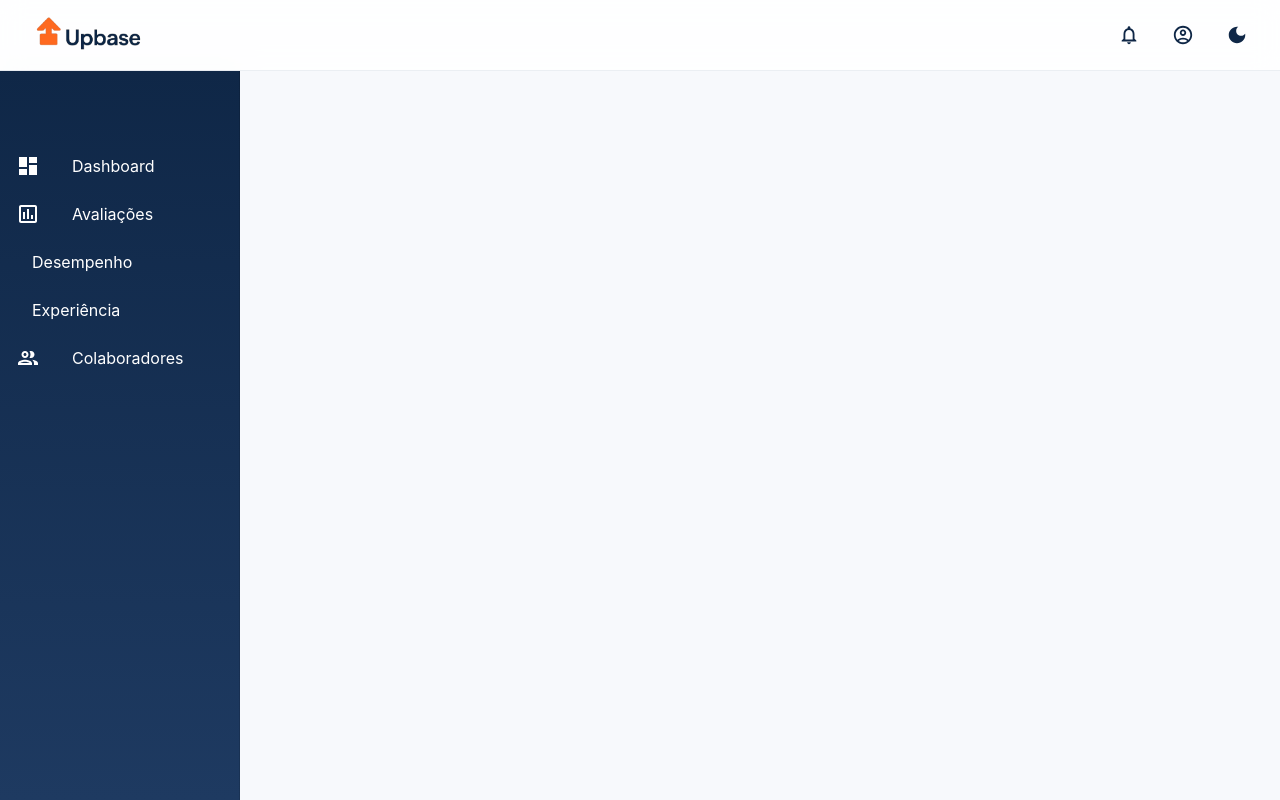
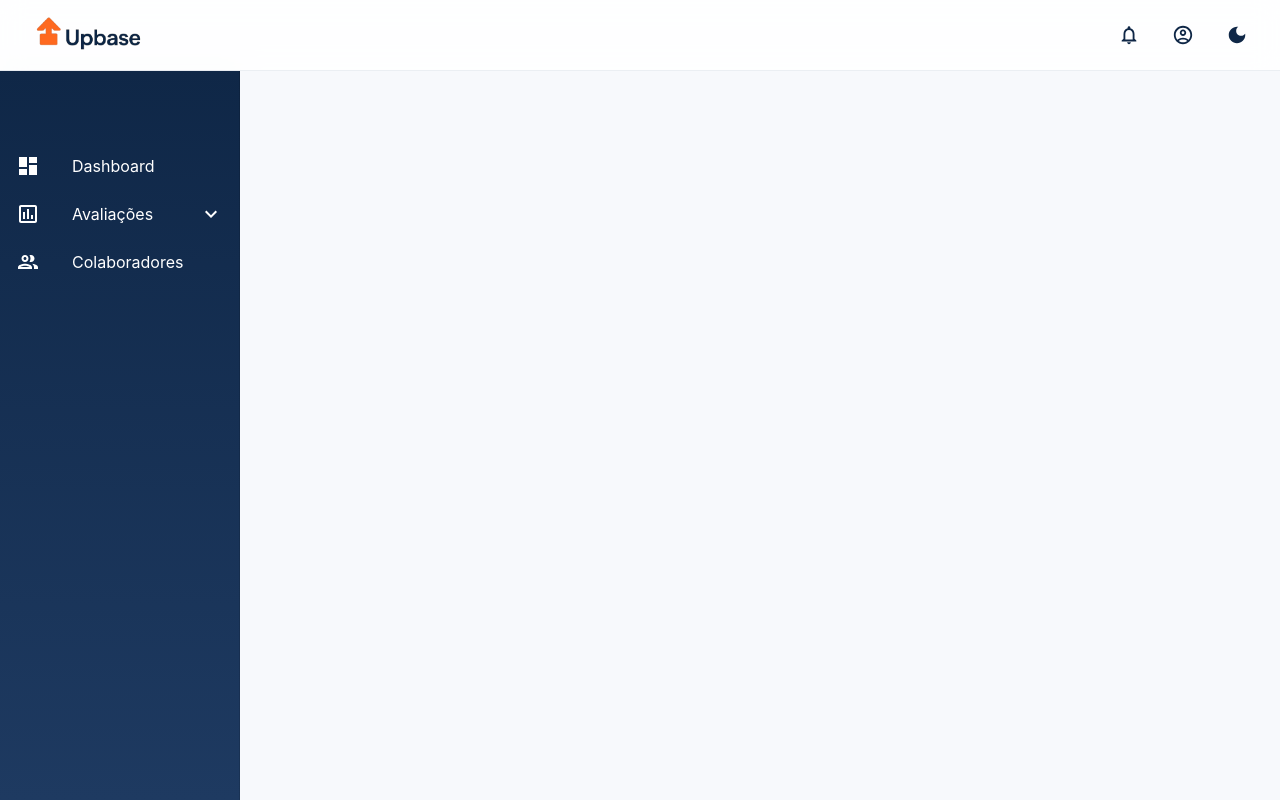
Before and after one commit to RobsonFSVieira/upbase, a React (Create React App) app: page /colaboradores in a window 1280 px wide. Built offline with nearby package versions, Linux system fonts and the light colour scheme.

Commit message:
expandedMenu

```diff
--- a/src/components/Layout/MainLayout.js
+++ b/src/components/Layout/MainLayout.js
@@ -20,6 +20,8 @@ import {
   DarkMode,
   NotificationsOutlined,
   AccountCircleOutlined,
+  ExpandMore,
+  ExpandLess,
 } from '@mui/icons-material';
 import { useNavigate } from 'react-router-dom';
 import { useTheme as useThemeContext } from '../../contexts/ThemeContext';
@@ -88,6 +90,7 @@ const menuItems = [
 function MainLayout({ children }) {
   const [mobileOpen, setMobileOpen] = useState(false);
   const [logoError, setLogoError] = useState(false); // Adicionando o state para o logo
+  const [expandedMenu, setExpandedMenu] = useState('');
   const theme = useTheme();
   const isMobile = useMediaQuery(theme.breakpoints.down('sm'));
   const navigate = useNavigate();
@@ -95,6 +98,15 @@ function MainLayout({ children }) {
 
   const handleDrawerToggle = () => {
     setMobileOpen(!mobileOpen);
+  };
+
+  const handleMenuClick = (item) => {
+    if (item.subItems) {
+      setExpandedMenu(expandedMenu === item.text ? '' : item.text);
+    } else {
+      navigate(item.path);
+      if (isMobile) handleDrawerToggle();
+    }
   };
 
   const drawer = (
@@ -105,16 +117,29 @@ function MainLayout({ children }) {
           <React.Fragment key={item.text}>
             <ListItem
               button
-              onClick={() => {
-                navigate(item.path);
-                if (isMobile) handleDrawerToggle();
+              onClick={() => handleMenuClick(item)}
+              sx={{
+                bgcolor:
+                  expandedMenu === item.text
+                    ? 'rgba(255, 255, 255, 0.08)'
+                    : 'transparent',
               }}
             >
               <ListItemIcon>{item.icon}</ListItemIcon>
               <ListItemText primary={item.text} />
+              {item.subItems && (
+                expandedMenu === item.text ? <ExpandLess /> : <ExpandMore />
+              )}
             </ListItem>
             {item.subItems && (
-              <List component="div" disablePadding>
+              <List
+                component="div"
+                disablePadding
+                sx={{
+                  display: expandedMenu === item.text ? 'block' : 'none',
+                  transition: 'all 0.3s ease',
+                }}
+              >
                 {item.subItems.map((subItem) => (
                   <ListItem
                     button
```
